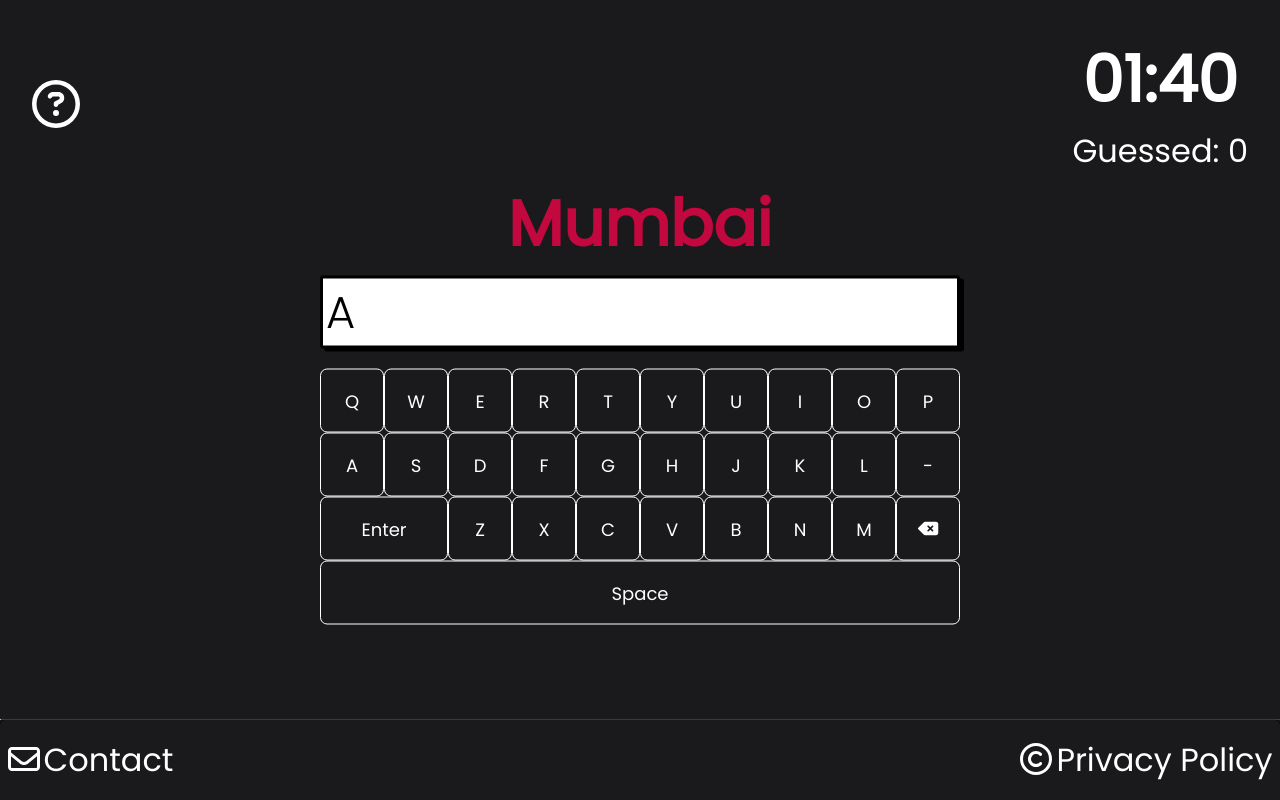
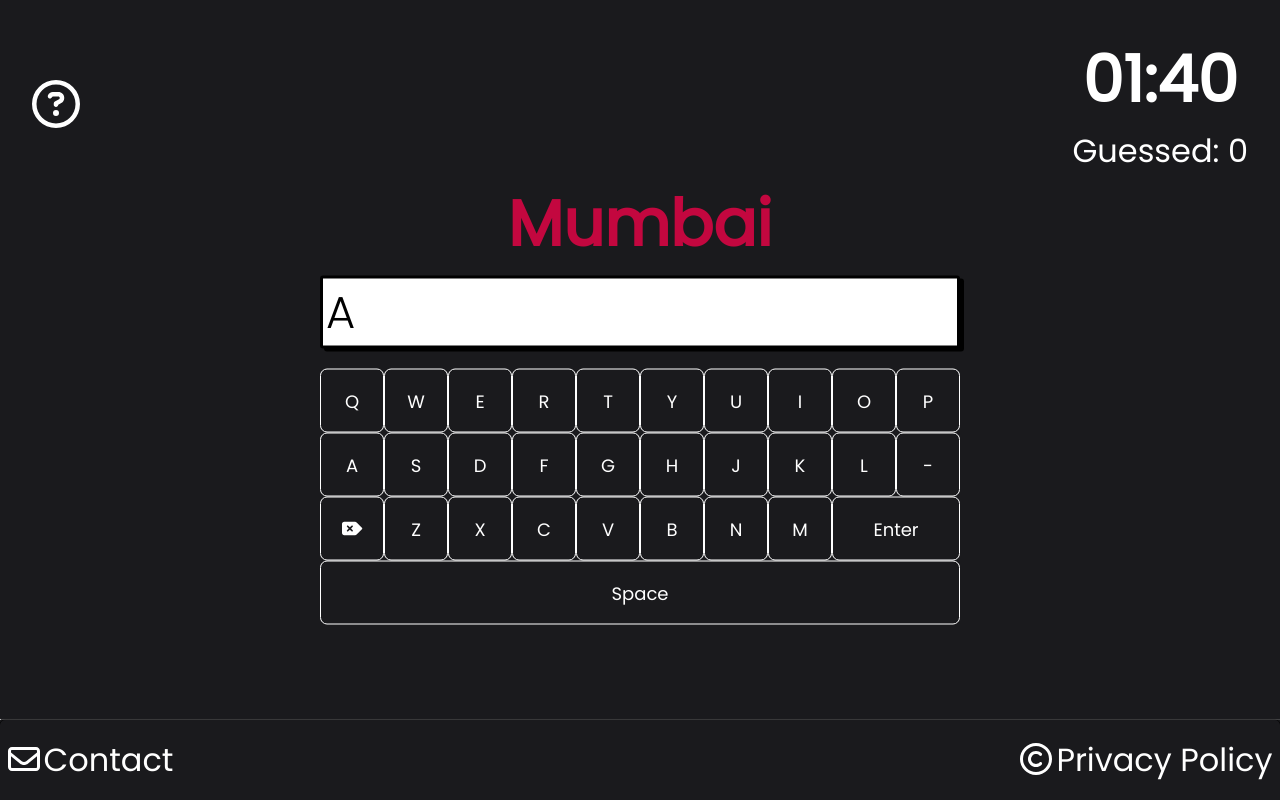
Before and after one commit to nickgabriadze/Towngraphy, a React (Create React App) app: page / in a window 1280 px wide. Built offline with nearby package versions, Linux system fonts and the light colour scheme.

Commit message:
changed placement for two button

```diff
--- a/src/Components/Keyboard/keyboard.css
+++ b/src/Components/Keyboard/keyboard.css
@@ -18,6 +18,10 @@ button {
     display: flex;
     justify-content: center;
     align-items: center;
+}
+
+#remove-letter{
+    transform: rotate(180deg);
 }
 
 
--- a/src/Components/Keyboard/keyboard.js
+++ b/src/Components/Keyboard/keyboard.js
@@ -96,9 +96,8 @@ export function Keyboard({ dispatch }) {
                     onMouseDown={(e) => e.preventDefault()}
                     onClick={() => dispatch({ type: "ADD_LETTER", char: '-' })}>-</motion.button>
 
-                <motion.button whileHover={{ scale: 1.05 }}
-                    onMouseDown={(e) => e.preventDefault()}
-                    whileTap={{ scale: 0.9 }} onClick={() => dispatch({ type: "ENTER" })} id="enter-button">Enter</motion.button>
+                    <motion.button whileHover={{ scale: 1.1 }}
+                    whileTap={{ scale: 0.9 }} onClick={() => dispatch({ type: "REMOVE_LETTER" })}><FontAwesomeIcon icon={faDeleteLeft} id='remove-letter'/></motion.button>
                 <motion.button whileHover={{ scale: 1.1 }}
                     onMouseDown={(e) => e.preventDefault()}
                     whileTap={{ scale: 0.9 }} onClick={() => dispatch({ type: "ADD_LETTER", char: 'z' })}>Z</motion.button>
@@ -120,8 +119,9 @@ export function Keyboard({ dispatch }) {
                 <motion.button whileHover={{ scale: 1.1 }}
                     onMouseDown={(e) => e.preventDefault()}
                     whileTap={{ scale: 0.9 }} onClick={() => dispatch({ type: "ADD_LETTER", char: 'm' })}>M</motion.button>
-                <motion.button whileHover={{ scale: 1.1 }}
-                    whileTap={{ scale: 0.9 }} onClick={() => dispatch({ type: "REMOVE_LETTER" })}><FontAwesomeIcon icon={faDeleteLeft} /></motion.button>
+                <motion.button whileHover={{ scale: 1.05 }}
+                    onMouseDown={(e) => e.preventDefault()}
+                    whileTap={{ scale: 0.9 }} onClick={() => dispatch({ type: "ENTER" })} id="enter-button">Enter</motion.button>
 
                 <motion.button whileHover={{ scale: 1.02 }}
                     onMouseDown={(e) => e.preventDefault()}
```
